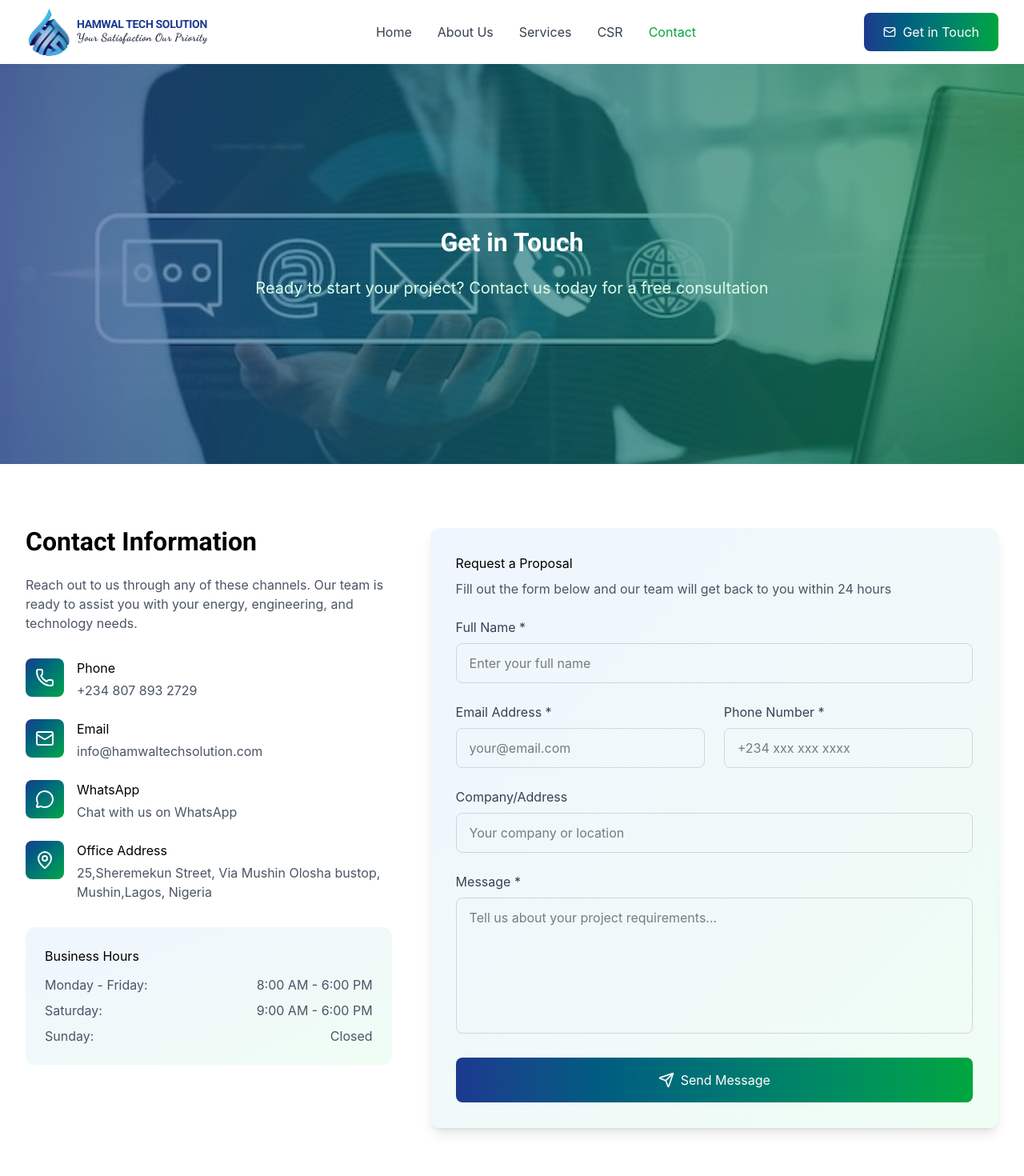
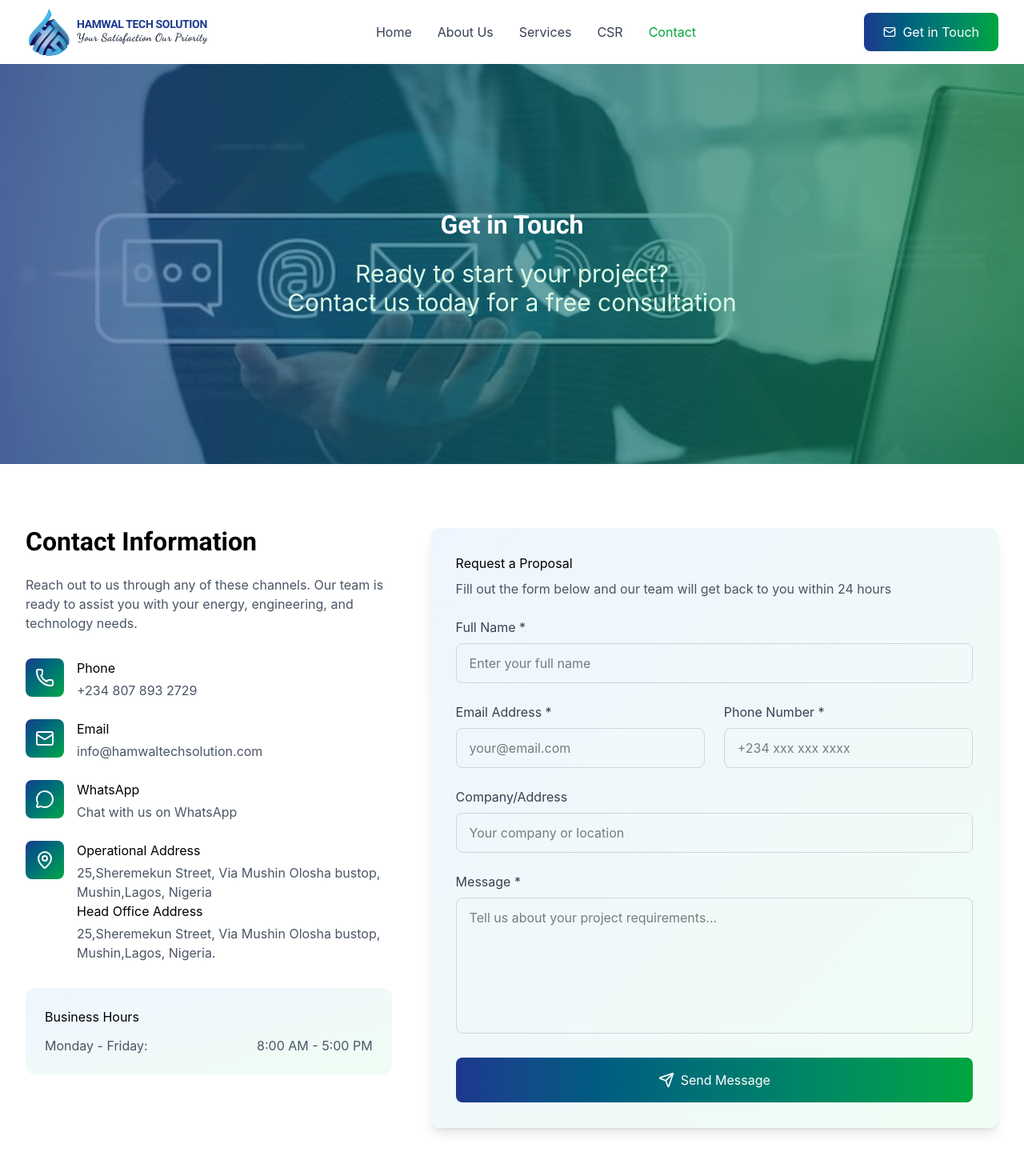
Before and after one commit to JoshDan2468/hamwaltechsolution_siter, a React (Vite) app: page /contact in a window 1280 px wide. Shown: the top 1470 px of the page at 80% size. Built offline with nearby package versions, Linux system fonts and the light colour scheme.

Commit message:
Adjusted the Contact Page

```diff
--- a/src/components/ContactPage.tsx
+++ b/src/components/ContactPage.tsx
@@ -73,10 +73,10 @@ export function ContactPage() {
             initial={{ opacity: 0, y: 30 }}
             animate={{ opacity: 1, y: 0 }}
             transition={{ duration: 0.8, delay: 0.2 }}
-            className='text-xl text-green-100 max-w-3xl mx-auto'
+            className='text-3xl text-green-100 max-w-3xl mx-auto'
           >
-            Ready to start your project? Contact us today for a free
-            consultation
+            Ready to start your project?
+            <br /> Contact us today for a free consultation
           </motion.p>
         </div>
       </section>
@@ -164,10 +164,16 @@ export function ContactPage() {
                       <MapPin className='w-6 h-6 text-white' />
                     </div>
                     <div>
-                      <h3 className='mb-1'>Office Address</h3>
+                      <h3 className='mb-1'>Operational Address</h3>
                       <p className='text-gray-600'>
                         25,Sheremekun Street, Via Mushin Olosha bustop,
                         Mushin,Lagos, Nigeria
+                        <br />
+                      </p>
+                      <h3 className='mb-1'>Head Office Address</h3>
+                      <p className='text-gray-600'>
+                        25,Sheremekun Street, Via Mushin Olosha bustop,
+                        Mushin,Lagos, Nigeria.
                         <br />
                       </p>
                     </div>
@@ -180,16 +186,16 @@ export function ContactPage() {
                   <div className='space-y-2 text-gray-600'>
                     <div className='flex justify-between'>
                       <span>Monday - Friday:</span>
-                      <span>8:00 AM - 6:00 PM</span>
+                      <span>8:00 AM - 5:00 PM</span>
                     </div>
-                    <div className='flex justify-between'>
+                    {/* <div className='flex justify-between'>
                       <span>Saturday:</span>
                       <span>9:00 AM - 6:00 PM</span>
-                    </div>
-                    <div className='flex justify-between'>
+                    </div> */}
+                    {/* <div className='flex justify-between'>
                       <span>Sunday:</span>
                       <span>Closed</span>
-                    </div>
+                    </div> */}
                   </div>
                 </div>
               </motion.div>
```
